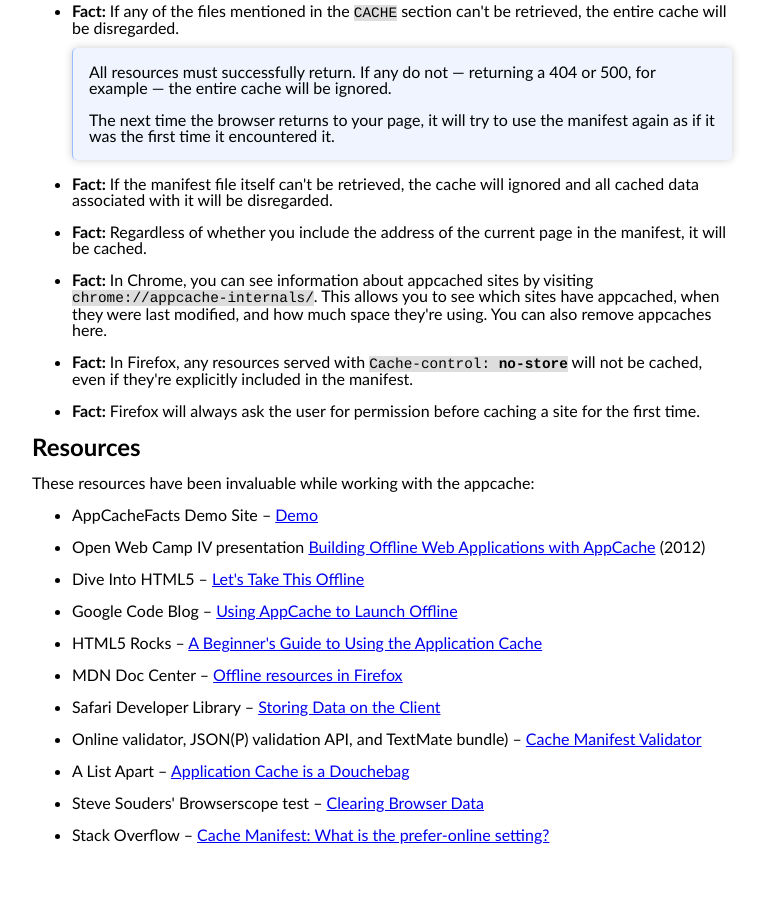
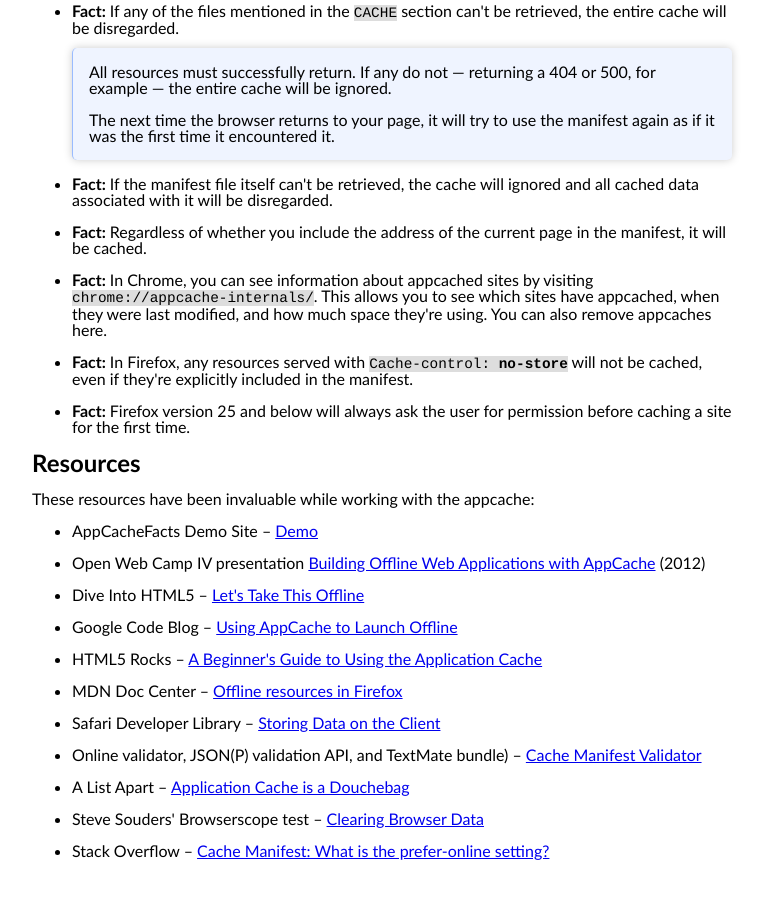
Before and after one commit to shinypb/appcachefacts, a plain HTML site: page index.html in a window 1280 px wide. Shown: the part 1720-2618 px from the top of the page, without its empty margins (258-1024 px from the left). Drawn offline with Linux system fonts and the light colour scheme.

Commit message:
Firefox 26+ doesn't ask the user

```diff
--- a/index.html
+++ b/index.html
@@ -195,7 +195,7 @@ CACHE
         <li>Regardless of whether you include the address of the current page in the manifest, it will be cached.</li>
         <li>In Chrome, you can see information about appcached sites by visiting <code>chrome://appcache-internals/</code>. This allows you to see which sites have appcached, when they were last modified, and how much space they're using. You can also remove appcaches here.</li>
         <li>In Firefox, any resources served with <code>Cache-control: <strong>no-store</strong></code> will not be cached, even if they're explicitly included in the manifest.</li>
-        <li>Firefox will always ask the user for permission before caching a site for the first time.</li>
+        <li>Firefox version 25 and below will always ask the user for permission before caching a site for the first time.</li>
       </ul>
     </section>
 
```
